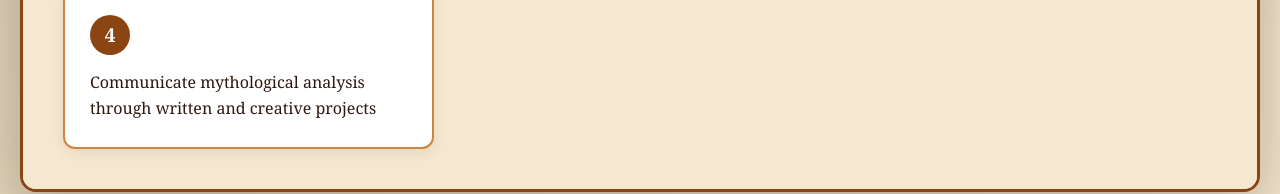
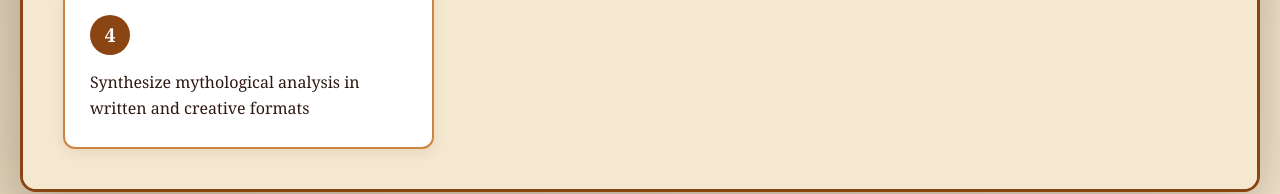
Before and after one commit to AMLW05/history-dashboard, a plain HTML site: page courses/HUM-130/index.html in a window 1280 px wide. Shown: the part 1023-1217 px from the top of the page. Drawn offline with Linux system fonts and the light colour scheme.

Commit message:
Fix CLO 4: Change to active analytical verb
Changed from "Communicate mythological analysis" to "Synthesize mythological analysis in written and creative formats"

- "Synthesize" is active and at Create level (Bloom's)
- Emphasizes the analytical work students perform
- Directly measurable through written and creative outputs
- Changed category from "Communication" to "Analytical Synthesis"

🤖 Generated with [Claude Code](https://claude.com/claude-code)

Co-Authored-By: Claude <noreply@anthropic.com>

```diff
--- a/courses/HUM-130/course-data.json
+++ b/courses/HUM-130/course-data.json
@@ -54,9 +54,9 @@
     {
       "id": "CLO4",
       "number": 4,
-      "text": "Communicate mythological analysis through written and creative projects",
+      "text": "Synthesize mythological analysis in written and creative formats",
       "bloomsLevel": "Create",
-      "category": "Communication"
+      "category": "Analytical Synthesis"
     }
   ],
   "mythologicalThinkingSkills": [
--- a/courses/HUM-130/index.html
+++ b/courses/HUM-130/index.html
@@ -72,7 +72,7 @@
                 </div>
                 <div class="clo-card">
                     <div class="clo-number">4</div>
-                    <p>Communicate mythological analysis through written and creative projects</p>
+                    <p>Synthesize mythological analysis in written and creative formats</p>
                 </div>
             </div>
         </div>
```
